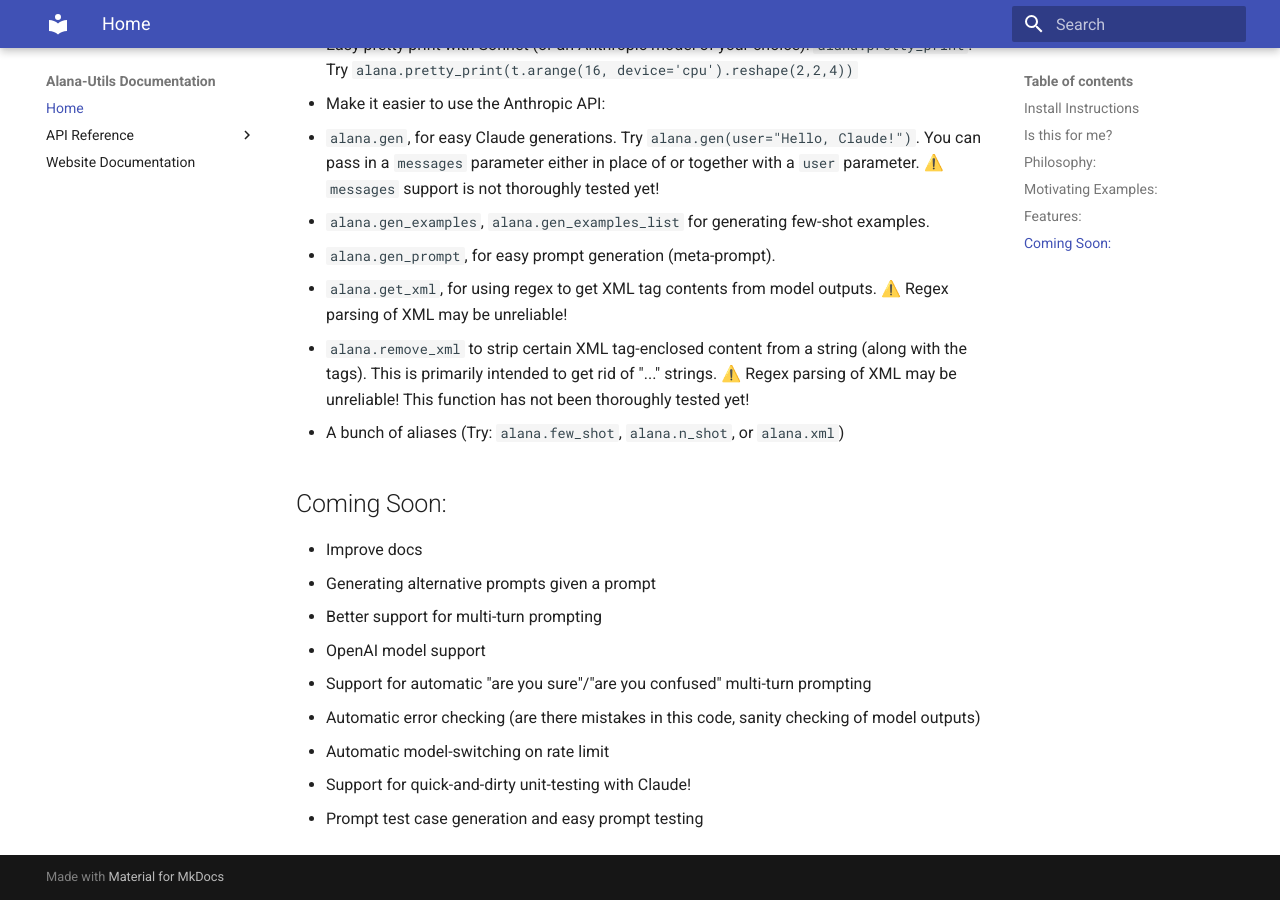
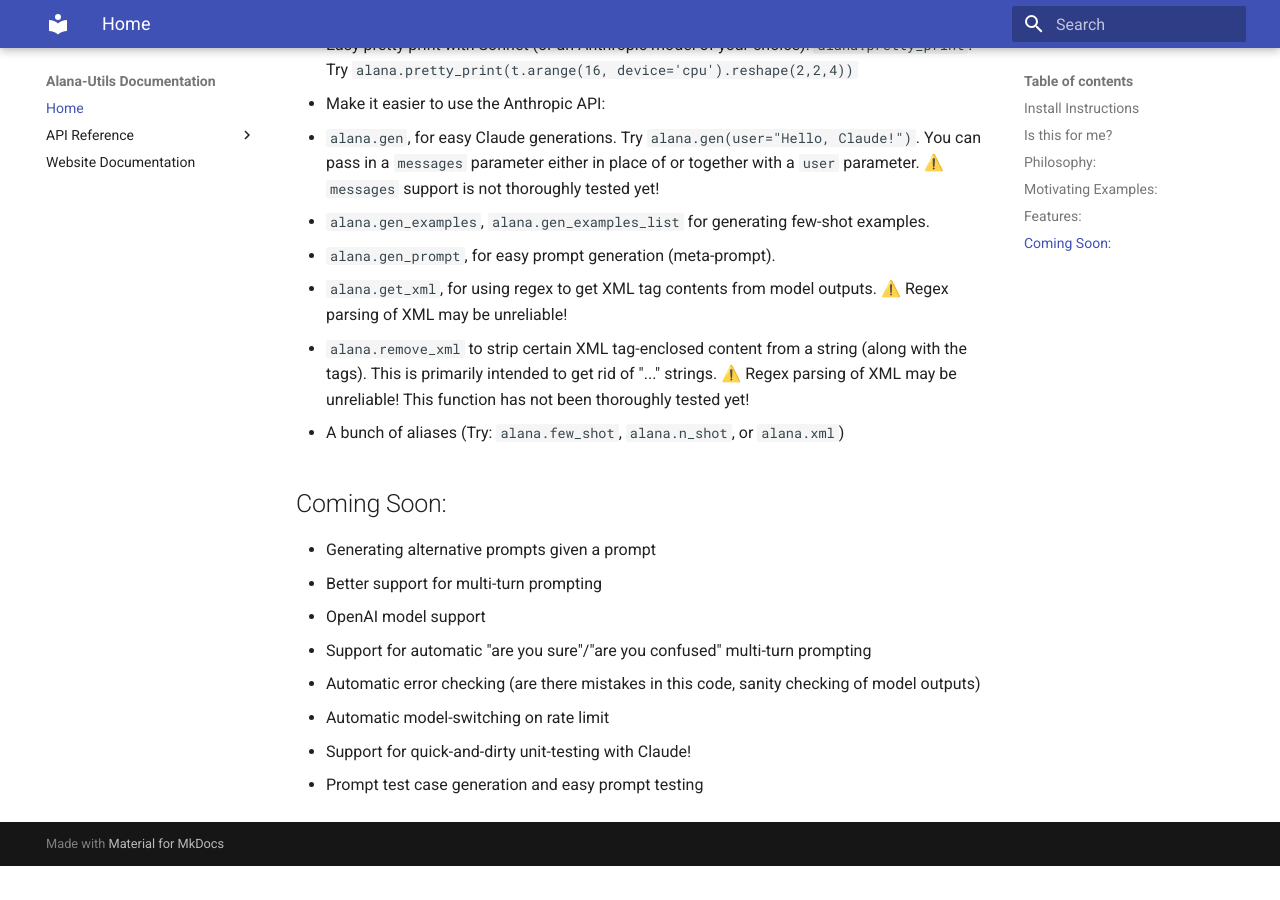
Before and after one commit to alat-rights/alana-utilities, an MkDocs documentation site: the page built from docs/README.md, in a window 1280 px wide and 900 px high, scrolled down 2149 px. Built offline with MkDocs 1.6.1 and Material for MkDocs 9.7.7, drawn with Linux system fonts in a browser that asks for light colours; after the commit the page ends 3015 px from its top, so only the background shows below that.

Commit message:
Update README.md

```diff
--- a/docs/README.md
+++ b/docs/README.md
@@ -81,7 +81,6 @@
 - A bunch of aliases (Try: `alana.few_shot`, `alana.n_shot`, or `alana.xml`)
 
 ## Coming Soon:
-- Improve docs
 - Generating alternative prompts given a prompt
 - Better support for multi-turn prompting
 - OpenAI model support
```
